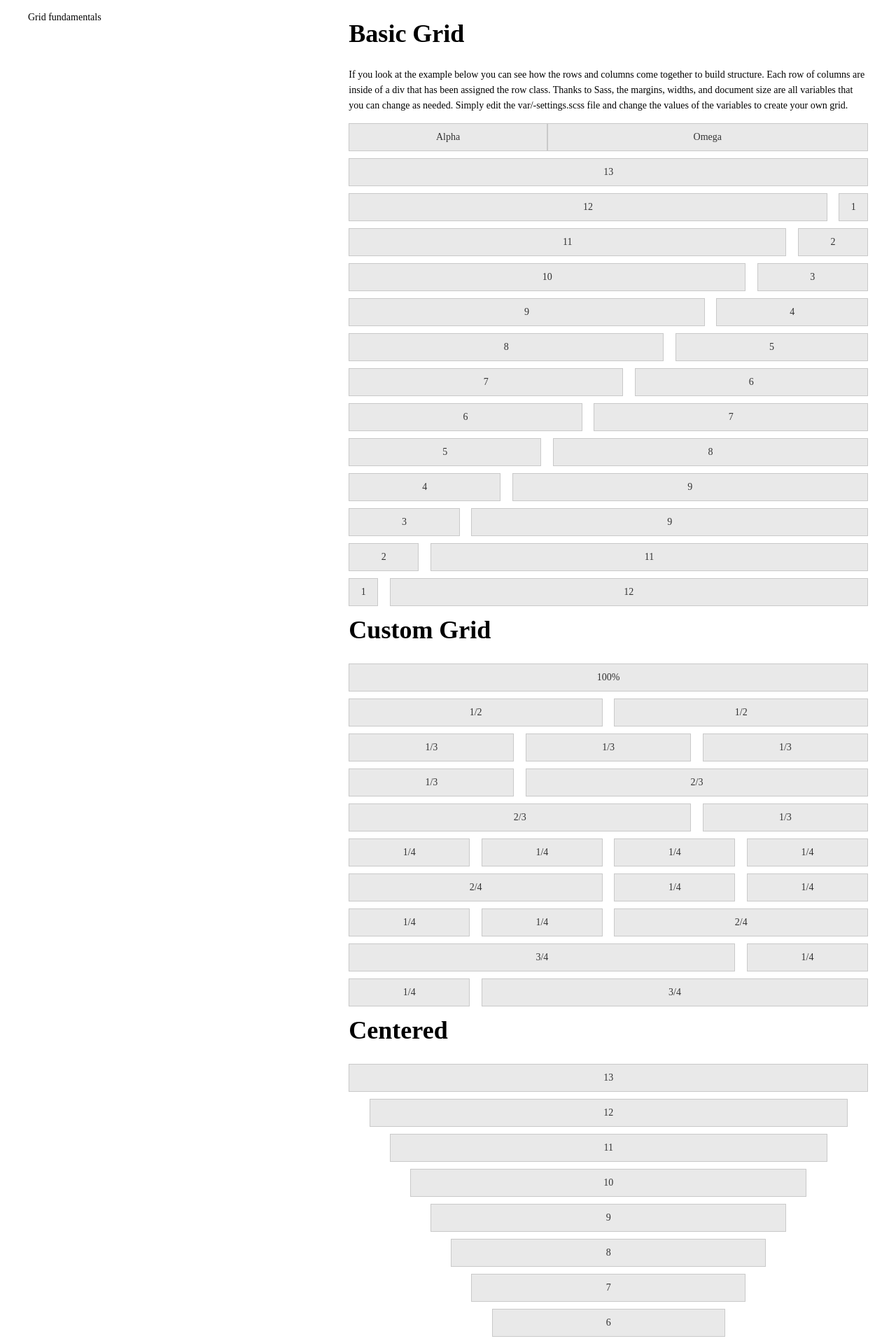
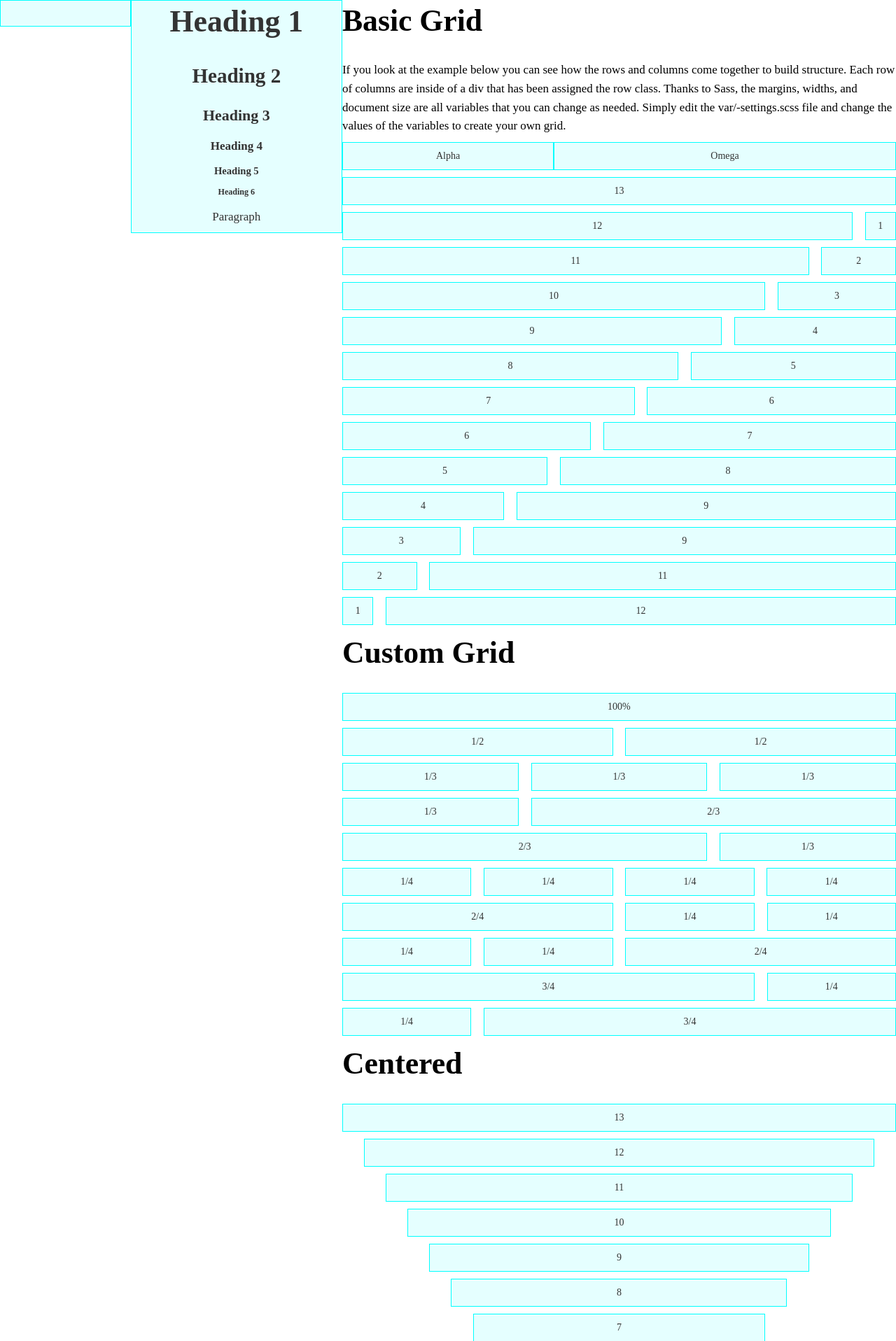
Before and after one commit to staircase/13-columns-Golden-Ratio-Grid-System, a PHP site: page / in a window 1280 px wide. Shown: the top 1916 px of the page at 70% size. Run offline with PHP 8.4, Linux system fonts and the light colour scheme.

Commit message:
Poprawka do menu

```diff
--- a/index.html
+++ b/index.html
@@ -14,7 +14,20 @@ and open the template in the editor.
         <div class="wrapper">
             <div class="phi">
                 <div class="alpha">
-                    <p>Grid fundamentals</p>
+                    <div class="phi">
+                        <div class="alpha showcase">
+
+                        </div>
+                        <div class="omega showcase">
+                            <h1>Heading 1</h1>
+                            <h2>Heading 2</h2>
+                            <h3>Heading 3</h3>
+                            <h4>Heading 4</h4>
+                            <h5>Heading 5</h5>
+                            <h6>Heading 6</h6>
+                            <p>Paragraph</p>
+                        </div>
+                    </div>
                 </div>
                 <div class="omega">
                     <h1>Basic Grid</h1>
--- a/sass/style.scss
+++ b/sass/style.scss
@@ -1,39 +1,66 @@
-html, body { height: 100%; width: 100%; margin: 0px; padding: 0px; }
+html, body {
+    height: 100%;
+    width: 100%;
+    margin: 0px;
+    padding: 0px;
+    font-size: 14px;   // 1rem = 14px
+}
+
+@media screen and (min-width: 500px){
+  html{
+    font-size: 14px;
+  }
+}
+@media screen and (min-width: 570px){
+  html{
+    font-size: 15px;
+  }
+}
+@media screen and (min-width: 620px){
+  html{
+    font-size: 16px;
+  }
+}
+@media screen and (min-width: 680px){
+  html{
+    font-size: 17px;
+  }
+}
 
 h1{
-    font-size: 36px;
-    line-height: 48px;
-    margin: 0 0 24 0;
+    font-size: 2.57rem;
+    line-height: 3.43rem;
+    margin: 0 0 1.71rem 0;
 }
 
 h2{
-    font-size: 24px;
-    line-height: 33px;
-    margin: 0 0 17 0;
+    font-size: 1.71rem;
+    line-height: 2.36rem;
+    margin: 0 0 1.21rem 0;
 }
 
 h3{
-    font-size: 18px;
-    line-height: 26px;
-    margin: 0 0 13 0;
+    font-size: 1.29rem;
+    line-height: 1.86rem;
+    margin: 0 0 .93rem 0;
 }
 
 h4, p{
-    font-size: 14px;
-    line-height: 22px;
-    margin: 7 0 7 0;
+    font-size: 1rem;
+    line-height: 1.57rem;
+    margin: .5rem 0 .5rem 0;
 }
 
 h5, small{
-    font-size: 12px;
-    line-height: 20px;
-    margin: 0 0 7 0;
+    font-size: .86rem;
+    line-height: 1.43rem;
+    margin: 0 0 .5rem 0;
 }
 
 h6, abbr{
-    font-size: 10px;
-    line-height: 18px;
-    margin: 0 0 9 0;
+    font-size: .71rem;
+    line-height: 1.29rem;
+    margin: 0 0 .64rem 0;
 }
 /* Column Classes */
 .clearfix {
@@ -50,7 +77,7 @@ h6, abbr{
 
 
 .wrapper {
-    width: 1200px;
+    width: 100%;
     margin: 0px auto;
 }
 
@@ -225,8 +252,6 @@ h6, abbr{
     }
 }
 
-
-
 .tiles {
     padding: 0;
     margin: 0;
@@ -238,12 +263,11 @@ h6, abbr{
     li {
         line-height: 38px;
         text-align: center;
-        background: #e9e9e9;
         min-height: 38px;
-        border: 1px solid #c9c9c9;
         margin-bottom: 10px;
         margin-left: 2%;
         display: block;
+        @extend .showcase;
     }
     &.two-up{
         margin-left: -4%;
@@ -280,12 +304,12 @@ h6, abbr{
 }
 
 .showcase {
-    background: #e9e9e9;
+    background: rgba(0,255,255,0.1);
     min-height: 38px;
     line-height: 38px;
     font-size: 14px;
     color:#333;
-    border: 1px solid #c9c9c9;
+    border: 1px solid rgba(0,255,255,1);
     margin-bottom: 10px;
     text-align: center;
     cursor: pointer;
--- a/stylesheets/style.css
+++ b/stylesheets/style.css
@@ -4,284 +4,309 @@ html, body {
   width: 100%;
   margin: 0px;
   padding: 0px;
+  font-size: 14px;
 }
 
-/* line 3, ../sass/style.scss */
+@media screen and (min-width: 500px) {
+  /* line 10, ../sass/style.scss */
+  html {
+    font-size: 14px;
+  }
+}
+@media screen and (min-width: 570px) {
+  /* line 15, ../sass/style.scss */
+  html {
+    font-size: 15px;
+  }
+}
+@media screen and (min-width: 620px) {
+  /* line 20, ../sass/style.scss */
+  html {
+    font-size: 16px;
+  }
+}
+@media screen and (min-width: 680px) {
+  /* line 25, ../sass/style.scss */
+  html {
+    font-size: 17px;
+  }
+}
+/* line 30, ../sass/style.scss */
 h1 {
-  font-size: 36px;
-  line-height: 48px;
-  margin: 0 0 24 0;
+  font-size: 2.57rem;
+  line-height: 3.43rem;
+  margin: 0 0 1.71rem 0;
 }
 
-/* line 9, ../sass/style.scss */
+/* line 36, ../sass/style.scss */
 h2 {
-  font-size: 24px;
-  line-height: 33px;
-  margin: 0 0 17 0;
+  font-size: 1.71rem;
+  line-height: 2.36rem;
+  margin: 0 0 1.21rem 0;
 }
 
-/* line 15, ../sass/style.scss */
+/* line 42, ../sass/style.scss */
 h3 {
-  font-size: 18px;
-  line-height: 26px;
-  margin: 0 0 13 0;
+  font-size: 1.29rem;
+  line-height: 1.86rem;
+  margin: 0 0 .93rem 0;
 }
 
-/* line 21, ../sass/style.scss */
+/* line 48, ../sass/style.scss */
 h4, p {
-  font-size: 14px;
-  line-height: 22px;
-  margin: 7 0 7 0;
+  font-size: 1rem;
+  line-height: 1.57rem;
+  margin: .5rem 0 .5rem 0;
 }
 
-/* line 27, ../sass/style.scss */
+/* line 54, ../sass/style.scss */
 h5, small {
-  font-size: 12px;
-  line-height: 20px;
-  margin: 0 0 7 0;
+  font-size: .86rem;
+  line-height: 1.43rem;
+  margin: 0 0 .5rem 0;
 }
 
-/* line 33, ../sass/style.scss */
+/* line 60, ../sass/style.scss */
 h6, abbr {
-  font-size: 10px;
-  line-height: 18px;
-  margin: 0 0 9 0;
+  font-size: .71rem;
+  line-height: 1.29rem;
+  margin: 0 0 .64rem 0;
 }
 
 /* Column Classes */
-/* line 39, ../sass/style.scss */
+/* line 66, ../sass/style.scss */
 .clearfix {
   *zoom: 1;
 }
-/* line 42, ../sass/style.scss */
+/* line 69, ../sass/style.scss */
 .clearfix:before, .clearfix:after {
   content: "";
   display: table;
 }
-/* line 46, ../sass/style.scss */
+/* line 73, ../sass/style.scss */
 .clearfix:after {
   clear: both;
 }
 
-/* line 52, ../sass/style.scss */
+/* line 79, ../sass/style.scss */
 .wrapper {
-  width: 1200px;
+  width: 100%;
   margin: 0px auto;
 }
 
-/* line 57, ../sass/style.scss */
+/* line 84, ../sass/style.scss */
 .row {
   width: 100%;
   max-width: 100%;
   min-width: 320px;
   margin: 0 auto;
 }
-/* line 62, ../sass/style.scss */
+/* line 89, ../sass/style.scss */
 .row .row {
   min-width: 0;
 }
-/* line 65, ../sass/style.scss */
+/* line 92, ../sass/style.scss */
 .row .columns, .row .column {
   display: block;
 }
-/* line 68, ../sass/style.scss */
+/* line 95, ../sass/style.scss */
 .row .columns.one, .row .column.one {
   width: 5.61798%;
 }
-/* line 70, ../sass/style.scss */
+/* line 97, ../sass/style.scss */
 .row .columns.one.centered, .row .column.one.centered {
   margin-left: 47.19101%;
   margin-right: 47.19101%;
 }
-/* line 75, ../sass/style.scss */
+/* line 102, ../sass/style.scss */
 .row .columns.two, .row .column.two {
   width: 13.48315%;
 }
-/* line 78, ../sass/style.scss */
+/* line 105, ../sass/style.scss */
 .row .columns.two.centered, .row .column.two.centered {
   margin-left: 43.25843%;
   margin-right: 43.25843%;
 }
-/* line 83, ../sass/style.scss */
+/* line 110, ../sass/style.scss */
 .row .columns.three, .row .column.three {
   width: 21.34831%;
 }
-/* line 85, ../sass/style.scss */
+/* line 112, ../sass/style.scss */
 .row .columns.three.centered, .row .column.three.centered {
   margin-left: 39.32585%;
   margin-right: 39.32585%;
 }
-/* line 90, ../sass/style.scss */
+/* line 117, ../sass/style.scss */
 .row .columns.four, .row .column.four {
   width: 29.21348%;
 }
-/* line 92, ../sass/style.scss */
+/* line 119, ../sass/style.scss */
 .row .columns.four.centered, .row .column.four.centered {
   margin-left: 35.39326%;
   margin-right: 35.39326%;
 }
-/* line 97, ../sass/style.scss */
+/* line 124, ../sass/style.scss */
 .row .columns.five, .row .column.five {
   width: 37.07865%;
 }
-/* line 99, ../sass/style.scss */
+/* line 126, ../sass/style.scss */
 .row .columns.five.centered, .row .column.five.centered {
   margin-left: 31.46068%;
   margin-right: 31.46068%;
 }
-/* line 104, ../sass/style.scss */
+/* line 131, ../sass/style.scss */
 .row .columns.six, .row .column.six {
   width: 44.94382%;
 }
-/* line 106, ../sass/style.scss */
+/* line 133, ../sass/style.scss */
 .row .columns.six.centered, .row .column.six.centered {
   margin-left: 27.52809%;
   margin-right: 27.52809%;
 }
-/* line 111, ../sass/style.scss */
+/* line 138, ../sass/style.scss */
 .row .columns.seven, .row .column.seven {
   width: 52.80899%;
 }
-/* line 113, ../sass/style.scss */
+/* line 140, ../sass/style.scss */
 .row .columns.seven.centered, .row .column.seven.centered {
   margin-left: 23.59551%;
   margin-right: 23.59551%;
 }
-/* line 118, ../sass/style.scss */
+/* line 145, ../sass/style.scss */
 .row .columns.eight, .row .column.eight {
   width: 60.67416%;
 }
-/* line 120, ../sass/style.scss */
+/* line 147, ../sass/style.scss */
 .row .columns.eight.centered, .row .column.eight.centered {
   margin-left: 19.66292%;
   margin-right: 19.66292%;
 }
-/* line 125, ../sass/style.scss */
+/* line 152, ../sass/style.scss */
 .row .columns.nine, .row .column.nine {
   width: 68.53933%;
 }
-/* line 127, ../sass/style.scss */
+/* line 154, ../sass/style.scss */
 .row .columns.nine.centered, .row .column.nine.centered {
   margin-left: 15.73033%;
   margin-right: 15.73033%;
 }
-/* line 132, ../sass/style.scss */
+/* line 159, ../sass/style.scss */
 .row .columns.ten, .row .column.ten {
   width: 76.40449%;
 }
-/* line 134, ../sass/style.scss */
+/* line 161, ../sass/style.scss */
 .row .columns.ten.centered, .row .column.ten.centered {
   margin-left: 11.79776%;
   margin-right: 11.79776%;
 }
-/* line 139, ../sass/style.scss */
+/* line 166, ../sass/style.scss */
 .row .columns.eleven, .row .column.eleven {
   width: 84.26966%;
 }
-/* line 141, ../sass/style.scss */
+/* line 168, ../sass/style.scss */
 .row .columns.eleven.centered, .row .column.eleven.centered {
   margin-left: 7.86517%;
   margin-right: 7.86517%;
 }
-/* line 146, ../sass/style.scss */
+/* line 173, ../sass/style.scss */
 .row .columns.twelve, .row .column.twelve {
   width: 92.13483%;
 }
-/* line 148, ../sass/style.scss */
+/* line 175, ../sass/style.scss */
 .row .columns.twelve.centered, .row .column.twelve.centered {
   margin-left: 3.93259%;
   margin-right: 3.93259%;
 }
-/* line 153, ../sass/style.scss */
+/* line 180, ../sass/style.scss */
 .row .columns.thirteen, .row .column.thirteen {
   width: 100%;
 }
-/* line 156, ../sass/style.scss */
+/* line 183, ../sass/style.scss */
 .row .columns.one-third, .row .column.one-third {
   width: 31.83523%;
 }
-/* line 159, ../sass/style.scss */
+/* line 186, ../sass/style.scss */
 .row .columns.two-thirds, .row .column.two-thirds {
   width: 65.91765%;
 }
-/* line 162, ../sass/style.scss */
+/* line 189, ../sass/style.scss */
 .row .columns.one-fourth, .row .column.one-fourth {
   width: 23.31460%;
 }
-/* line 165, ../sass/style.scss */
+/* line 192, ../sass/style.scss */
 .row .columns.two-fourth, .row .column.two-fourth {
   width: 48.87640%;
 }
-/* line 168, ../sass/style.scss */
+/* line 195, ../sass/style.scss */
 .row .columns.three-fourth, .row .column.three-fourth {
   width: 74.43818%;
 }
-/* line 171, ../sass/style.scss */
+/* line 198, ../sass/style.scss */
 .row .columns.one-half, .row .column.one-half {
   width: 48.87640%;
 }
-/* line 175, ../sass/style.scss */
+/* line 202, ../sass/style.scss */
 .row .columns.push-one-fourth-center, .row .column.push-one-fourth-center {
   margin-left: 27.80898%;
 }
-/* line 178, ../sass/style.scss */
+/* line 205, ../sass/style.scss */
 .row .columns.push-one-fourth-left, .row .column.push-one-fourth-left {
   margin-left: 25.56179%;
 }
-/* line 181, ../sass/style.scss */
+/* line 208, ../sass/style.scss */
 .row .columns.push-one-fourth-right, .row .column.push-one-fourth-right {
   margin-right: 25.56179%;
 }
-/* line 185, ../sass/style.scss */
+/* line 212, ../sass/style.scss */
 .row .columns.push-two-fourth-center, .row .column.push-two-fourth-center {
   margin-left: 53.37078%;
 }
-/* line 188, ../sass/style.scss */
+/* line 215, ../sass/style.scss */
 .row .columns.push-two-fourth-left, .row .column.push-two-fourth-left {
   margin-left: 51.12359%;
 }
-/* line 191, ../sass/style.scss */
+/* line 218, ../sass/style.scss */
 .row .columns.push-two-fourth-right, .row .column.push-two-fourth-right {
   margin-right: 51.12359%;
 }
-/* line 195, ../sass/style.scss */
+/* line 222, ../sass/style.scss */
 .row .columns.push-three-fourth-left, .row .column.push-three-fourth-left {
   margin-left: 76.68537%;
 }
-/* line 198, ../sass/style.scss */
+/* line 225, ../sass/style.scss */
 .row .columns.push-three-fourth-right, .row .column.push-three-fourth-right {
   margin-right: 76.68537%;
 }
-/* line 202, ../sass/style.scss */
+/* line 229, ../sass/style.scss */
 .row .columns.push-one-third-center, .row .column.push-one-third-center {
   margin-left: 36.32961%;
 }
-/* line 205, ../sass/style.scss */
+/* line 232, ../sass/style.scss */
 .row .columns.push-one-third-left, .row .column.push-one-third-left {
   margin-left: 34.08242%;
 }
-/* line 208, ../sass/style.scss */
+/* line 235, ../sass/style.scss */
 .row .columns.push-one-third-right, .row .column.push-one-third-right {
   margin-right: 34.08242%;
 }
-/* line 212, ../sass/style.scss */
+/* line 239, ../sass/style.scss */
 .row .columns.push-two-third-left, .row .column.push-two-third-left {
   margin-left: 68.16484%;
 }
-/* line 215, ../sass/style.scss */
+/* line 242, ../sass/style.scss */
 .row .columns.push-two-third-right, .row .column.push-two-third-right {
   margin-right: 68.16484%;
 }
-/* line 219, ../sass/style.scss */
+/* line 246, ../sass/style.scss */
 .row .columns.push-one-half-left, .row .column.push-one-half-left {
   margin-left: 51.12359%;
 }
-/* line 222, ../sass/style.scss */
+/* line 249, ../sass/style.scss */
 .row .columns.push-one-half-right, .row .column.push-one-half-right {
   margin-right: 51.12359%;
 }
 
-/* line 230, ../sass/style.scss */
+/* line 255, ../sass/style.scss */
 .tiles {
   padding: 0;
   margin: 0;
@@ -291,76 +316,74 @@ h6, abbr {
   padding-bottom: 0;
   list-style: none;
 }
-/* line 238, ../sass/style.scss */
+/* line 263, ../sass/style.scss */
 .tiles li {
   line-height: 38px;
   text-align: center;
-  background: #e9e9e9;
   min-height: 38px;
-  border: 1px solid #c9c9c9;
   margin-bottom: 10px;
   margin-left: 2%;
   display: block;
 }
-/* line 248, ../sass/style.scss */
+/* line 272, ../sass/style.scss */
 .tiles.two-up {
   margin-left: -4%;
 }
-/* line 250, ../sass/style.scss */
+/* line 274, ../sass/style.scss */
 .tiles.two-up li {
   margin-left: 4%;
   width: 45.74365%;
   float: left;
 }
-/* line 256, ../sass/style.scss */
+/* line 280, ../sass/style.scss */
 .tiles.three-up {
   margin-left: -4%;
 }
-/* line 258, ../sass/style.scss */
+/* line 282, ../sass/style.scss */
 .tiles.three-up li {
   margin-left: 4%;
   width: 45.74365%;
   float: left;
 }
-/* line 264, ../sass/style.scss */
+/* line 288, ../sass/style.scss */
 .tiles.four_up {
   margin-left: -2%;
 }
-/* line 266, ../sass/style.scss */
+/* line 290, ../sass/style.scss */
 .tiles.four_up li {
   margin-left: 2%;
   width: 22.737%;
   float: left;
 }
-/* line 272, ../sass/style.scss */
+/* line 296, ../sass/style.scss */
 .tiles.five_up {
   margin-left: -2%;
 }
-/* line 274, ../sass/style.scss */
+/* line 298, ../sass/style.scss */
 .tiles.five_up li {
   margin-left: 2%;
   width: 22.737%;
   float: left;
 }
 
-/* line 282, ../sass/style.scss */
-.showcase, .column.showcase, .columns.showcase, .alpha.showcase, .omega.showcase {
-  background: #e9e9e9;
+/* line 306, ../sass/style.scss */
+.showcase, .tiles li, .column.showcase, .columns.showcase, .alpha.showcase, .omega.showcase {
+  background: rgba(0, 255, 255, 0.1);
   min-height: 38px;
   line-height: 38px;
   font-size: 14px;
   color: #333;
-  border: 1px solid #c9c9c9;
+  border: 1px solid cyan;
   margin-bottom: 10px;
   text-align: center;
   cursor: pointer;
 }
-/* line 292, ../sass/style.scss */
-.showcase:hover {
+/* line 316, ../sass/style.scss */
+.showcase:hover, .tiles li:hover {
   font-size: 18px;
 }
 
-/* line 297, ../sass/style.scss */
+/* line 321, ../sass/style.scss */
 .column, .columns {
   margin-left: 2.24719%;
   float: left;
@@ -369,12 +392,12 @@ h6, abbr {
   box-sizing: border-box;
 }
 
-/* line 308, ../sass/style.scss */
+/* line 332, ../sass/style.scss */
 .column:first-child, .columns:first-child {
   margin-left: 0;
 }
 
-/* line 313, ../sass/style.scss */
+/* line 337, ../sass/style.scss */
 .phi {
   width: 100%;
   max-width: 100%;
@@ -382,7 +405,7 @@ h6, abbr {
   margin: 0 auto;
 }
 
-/* line 320, ../sass/style.scss */
+/* line 344, ../sass/style.scss */
 .alpha, .omega {
   float: left;
   min-height: 1px;
@@ -391,12 +414,12 @@ h6, abbr {
   box-sizing: border-box;
 }
 
-/* line 331, ../sass/style.scss */
+/* line 355, ../sass/style.scss */
 .alpha {
   width: 38.196875%;
 }
 
-/* line 335, ../sass/style.scss */
+/* line 359, ../sass/style.scss */
 .omega {
   width: 61.803125%;
 }
```
